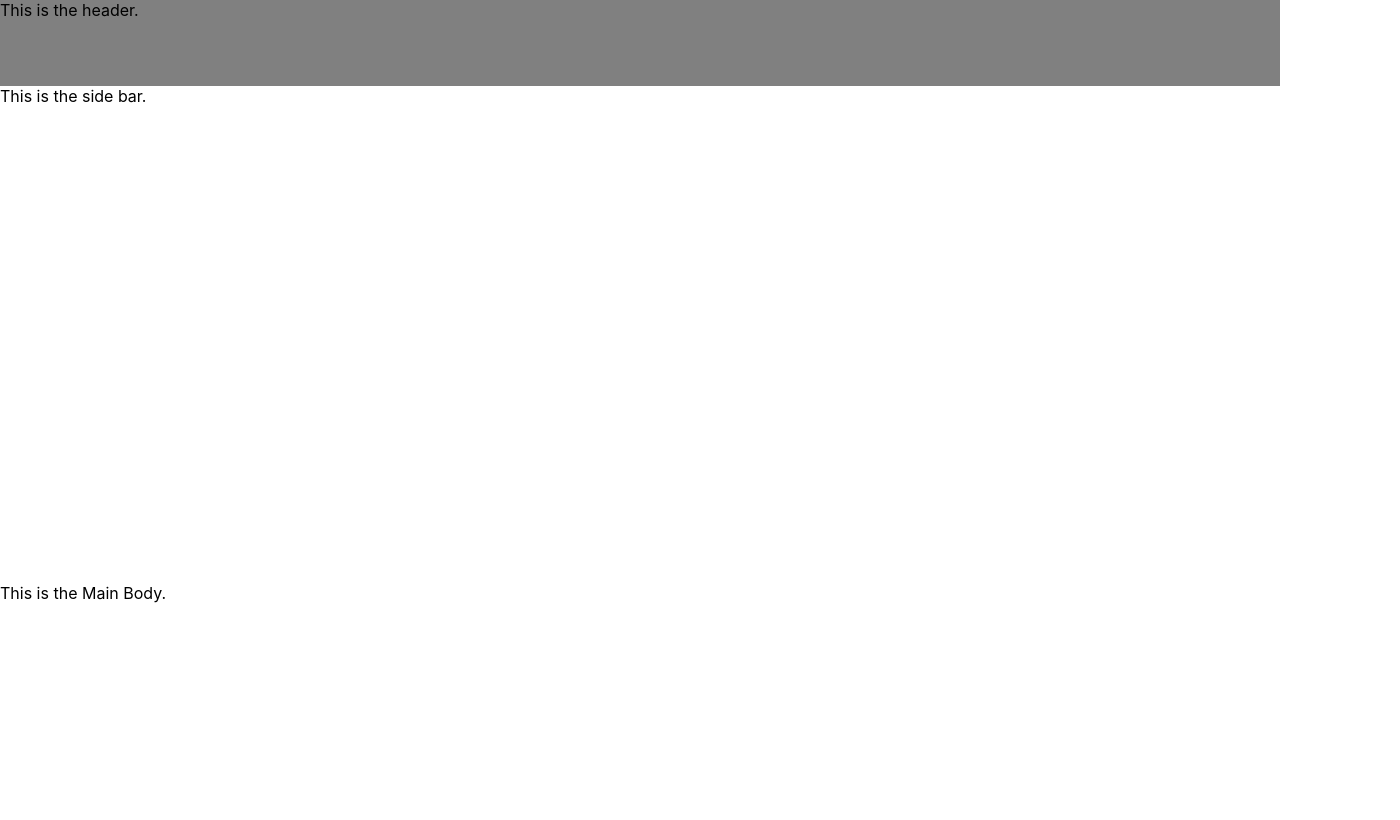
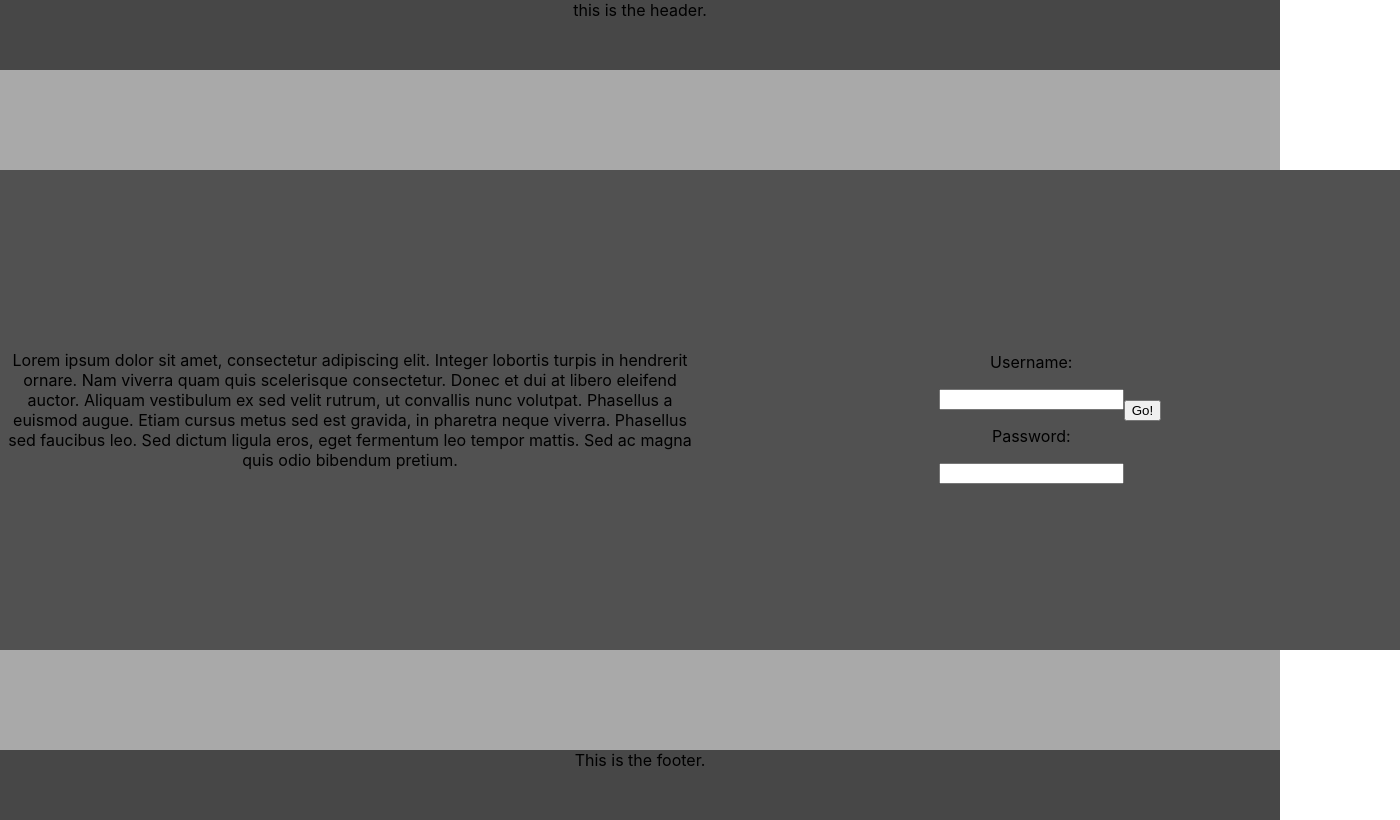
Before and after one commit to ninicdennis/react-shopping-testing, a React (Create React App) app in the folder first-spa/: page / in a window 1280 px wide. Shown: the whole page, 1400 px wide, since content can reach past the window. Built offline with nearby package versions, Linux system fonts and the light colour scheme.

Commit message:
added login and button to main home.

```diff
--- a/first-spa/src/App.js
+++ b/first-spa/src/App.js
@@ -1,14 +1,17 @@
 import React, { Component } from 'react';
 import ShopPage from './shopPage'
 import './App.css';
-// import NormalHeader from './header/index.js'
-// import MainMain from './main/index.js'
-// import NormalFooter from './footer/index.js'
+import NormalHeader from './header/index.js'
+import MainMain from './main/index.js'
+import NormalFooter from './footer/index.js'
 
 class App extends Component {
   render() {
     return (
-      <ShopPage></ShopPage>
+    <div className ='centerMe'>
+    <NormalHeader /><MainMain />
+    <NormalFooter />
+</div>
     );
   }
 }
@@ -20,3 +23,5 @@ export default App;
 //<MainMain />
 //<NormalFooter />
 //</div>
+
+//<ShopPage></ShopPage>
--- a/first-spa/src/main/index.js
+++ b/first-spa/src/main/index.js
@@ -9,7 +9,13 @@ class Main extends Component {
             Lorem ipsum dolor sit amet, consectetur adipiscing elit. Integer lobortis turpis in hendrerit ornare. Nam viverra quam quis scelerisque consectetur. Donec et dui at libero eleifend auctor. Aliquam vestibulum ex sed velit rutrum, ut convallis nunc volutpat. Phasellus a euismod augue. Etiam cursus metus sed est gravida, in pharetra neque viverra. Phasellus sed faucibus leo. Sed dictum ligula eros, eget fermentum leo tempor mattis. Sed ac magna quis odio bibendum pretium.
             </div>
             <div className = "rightBar" id='centerLine'>
-            Login
+            <form>
+                <p>Username:</p>
+                <input type ='text' name = 'username'></input>
+                <p>Password:</p>
+                <input type ='text' name = 'password'></input>
+            </form>
+            <button>Go!</button>
             </div>
             </body>
         );
--- a/first-spa/src/shopPage/styles.css
+++ b/first-spa/src/shopPage/styles.css
@@ -22,7 +22,7 @@
 }
 
 .shopMain {
-    flex-grow: 3;
+    flex-grow: 1;
     flex-direction: column;
     flex-wrap: wrap;
 }
```
